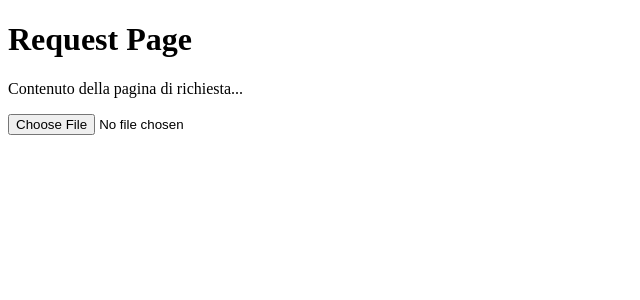
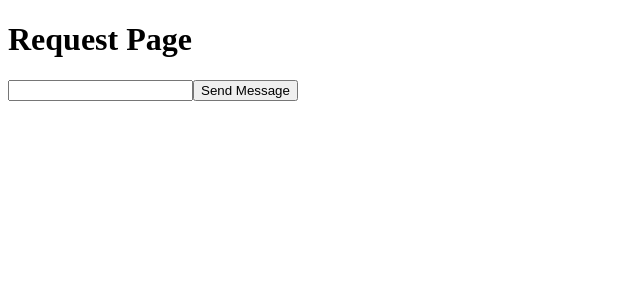
Before and after one commit to 6Coders/ChatSQL, a Vue app in the folder frontend/: page /request in a window 1280 px wide. Shown: the top 300 px of the page, without its empty margins (0-640 px from the left). Built offline with nearby package versions, Linux system fonts and the light colour scheme.

Commit message:
prima versione di requestpage

```diff
--- a/frontend/src/views/AboutView.vue
+++ /dev/null
@@ -1,5 +0,0 @@
-<template>
-  <div class="about">
-    <h1>This is an about page</h1>
-  </div>
-</template>
--- a/frontend/src/views/RequestPage.vue
+++ b/frontend/src/views/RequestPage.vue
@@ -1,17 +1,69 @@
 <template>
   <div>
     <h1>Request Page</h1>
-    <p>Contenuto della pagina di richiesta...</p>
-    <input-file></input-file>
+
+    <ul>
+      <li v-for="(message, index) in messages" :key="index">
+        {{ message }}
+      </li>
+    </ul>
+
+    <form @submit.prevent="submitForm">
+      <input v-model="requestMessage" name="requestMessage">
+      <button type="submit" v-if="!isSending">Send Message</button>
+      <button type="button" v-else @click="stopSending">Ferma</button>
+    </form>
   </div>
 </template>
 
 <script>
-import InputFile from '../components/InputFile.vue';
+import { ref } from 'vue'
 
 export default {
-  components: {
-    InputFile
-  },
+  setup() {
+    const requestMessage = ref('')
+    const messages = ref([])
+    const isSending = ref(false)
+    let shouldStop = false
+
+    const simulateAsyncCall = () => {
+      return new Promise((resolve, reject) => {
+        setTimeout(() => {
+          if (shouldStop) {
+            reject('Stopped')
+          } else {
+            resolve('Richiesta inviata: ')
+          }
+        }, 2000)
+      })
+    }
+
+    const submitForm = async () => {
+      isSending.value = true
+      const sentMessage = 'Invio richiesta: ' + requestMessage.value
+      messages.value.push(sentMessage, 'Loading...')
+      shouldStop = false
+      try {
+        const responseMessage = await simulateAsyncCall()
+        messages.value[messages.value.length - 1] = responseMessage + sentMessage
+      } catch (error) {
+        messages.value.pop()
+      }
+      isSending.value = false
+      requestMessage.value = ''
+    }
+
+    const stopSending = () => {
+      shouldStop = true
+    }
+
+    return {
+      requestMessage,
+      messages,
+      submitForm,
+      isSending,
+      stopSending
+    }
+  }
 }
 </script>
```
Also changed, not shown: frontend/src/components/SendRequestButton.vue (added, +25 -0 lines).
